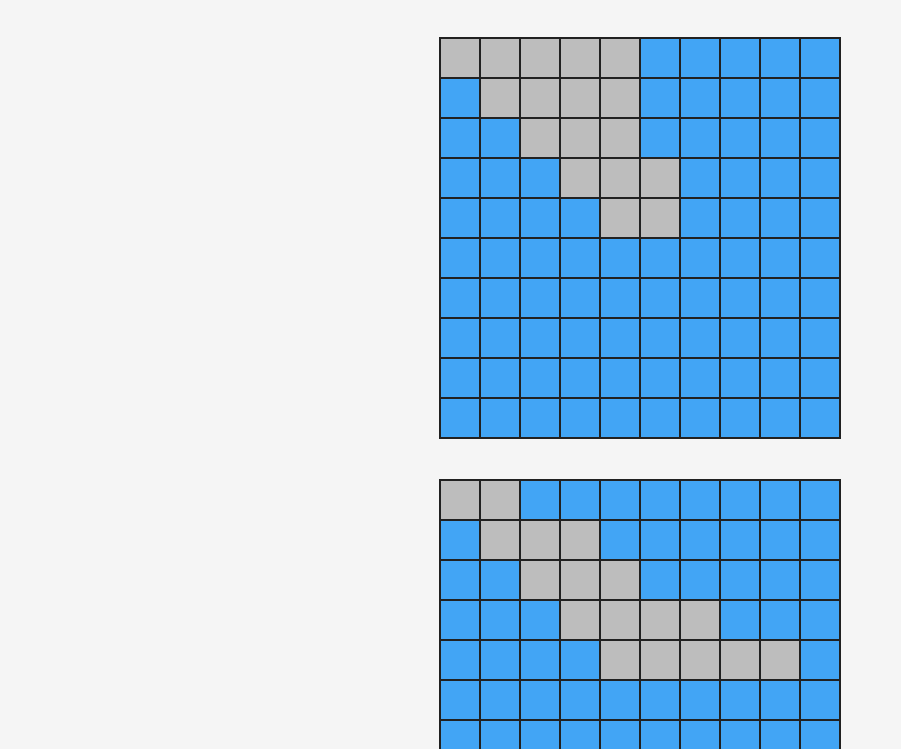
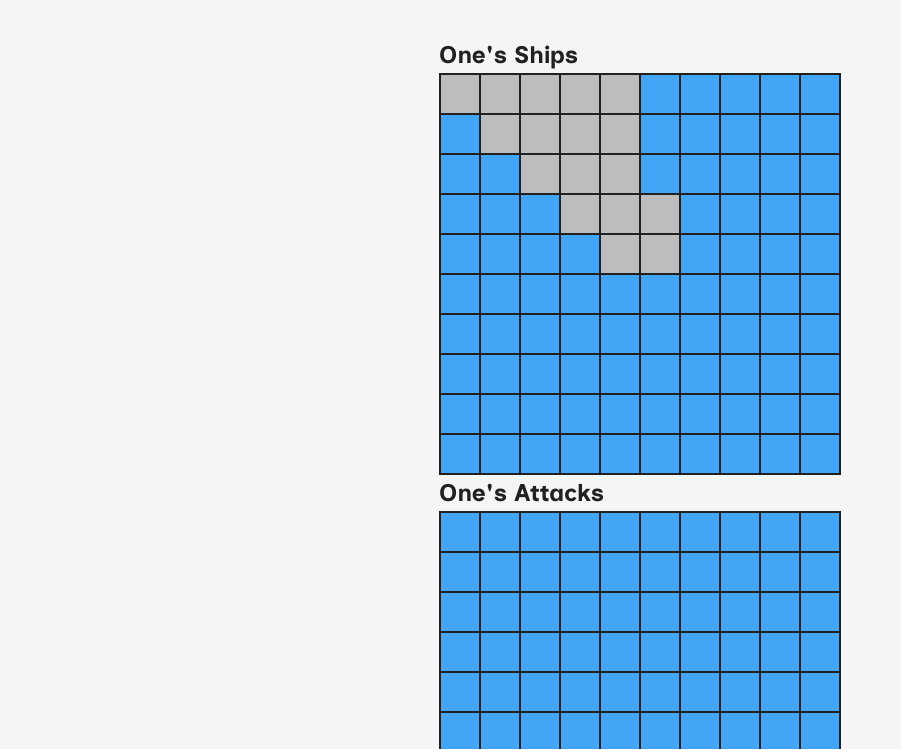
Before and after one commit to dsmchen/battleship, a website built with webpack: page src/template.html in a window 1280 px wide. Shown: the part 51-800 px from the top of the page, without its empty margins (0-901 px from the left). Built offline with nearby package versions, Linux system fonts and the light colour scheme.

Commit message:
feat: add attack container to renderGameboard function

```diff
--- a/src/modules/newGame.js
+++ b/src/modules/newGame.js
@@ -17,6 +17,6 @@ export default function newGame() {
   playerTwo.gameboard.placeShip(3, 3, 4);
   playerTwo.gameboard.placeShip(4, 4, 5);
 
-  renderGameboard(playerOne.gameboard.grid);
-  renderGameboard(playerTwo.gameboard.grid);
+  renderGameboard(playerOne);
+  renderGameboard(playerTwo);
 }
--- a/src/modules/ui/renderGameboard.js
+++ b/src/modules/ui/renderGameboard.js
@@ -1,24 +1,50 @@
 import Ship from "../ship.js";
 
-export default function renderGameboard(grid) {
+export default function renderGameboard(player) {
+  const playerName = player.name;
+  const playerGrid = player.gameboard.grid;
   const container = document.querySelector(".container");
   const gameboardContainer = document.createElement("div");
+  const shipTitle = document.createElement("h2");
+  const shipContainer = document.createElement("div");
+  const attackTitle = document.createElement("h2");
+  const attackContainer = document.createElement("div");
+
   gameboardContainer.classList.add("gameboard-container");
+  shipTitle.classList.add("ship-title");
+  shipContainer.classList.add("ship-container");
+  attackTitle.classList.add("attack-title");
+  attackContainer.classList.add("attack-container");
 
-  for (let i = 0; i < grid.length; i++) {
-    for (let j = 0; j < grid[i].length; j++) {
-      const el = grid[i][j];
+  shipTitle.textContent = `${playerName}'s Ships`;
+  attackTitle.textContent = `${playerName}'s Attacks`;
+
+  for (let i = 0; i < playerGrid.length; i++) {
+    for (let j = 0; j < playerGrid[i].length; j++) {
+      const el = playerGrid[i][j];
       if (el instanceof Ship) {
         const ship = document.createElement("div");
         ship.classList.add("ship");
-        gameboardContainer.appendChild(ship);
+        shipContainer.appendChild(ship);
       } else {
         const sea = document.createElement("div");
         sea.classList.add("sea");
-        gameboardContainer.appendChild(sea);
+        shipContainer.appendChild(sea);
       }
     }
   }
 
+  for (let k = 0; k < 100; k++) {
+    const sea = document.createElement("div");
+    sea.classList.add("sea");
+    attackContainer.appendChild(sea);
+  }
+
+  gameboardContainer.append(
+    shipTitle,
+    shipContainer,
+    attackTitle,
+    attackContainer,
+  );
   container.appendChild(gameboardContainer);
 }
--- a/src/style.css
+++ b/src/style.css
@@ -116,7 +116,8 @@ body {
   padding: 40px;
 }
 
-.gameboard-container {
+.ship-container,
+.attack-container {
   display: grid;
   grid-template-columns: repeat(10, 1fr);
   width: 402px;
```
